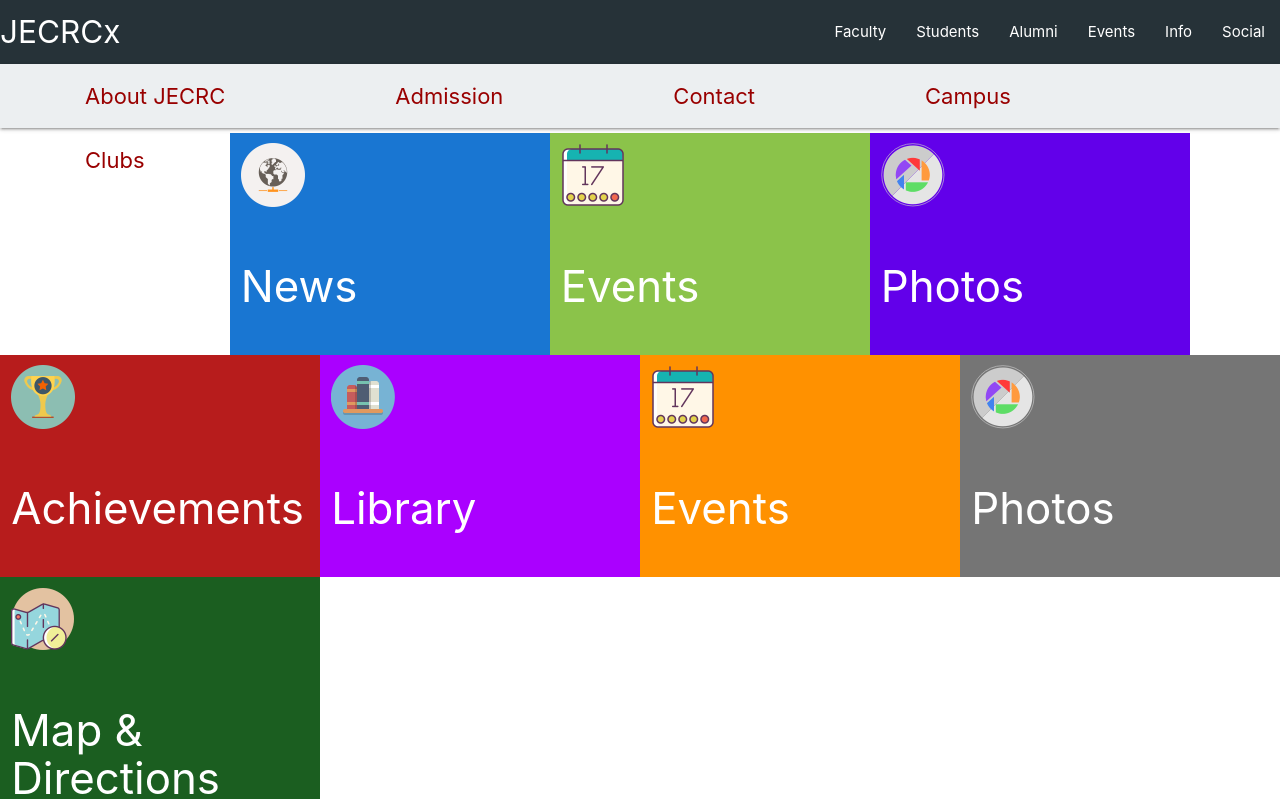
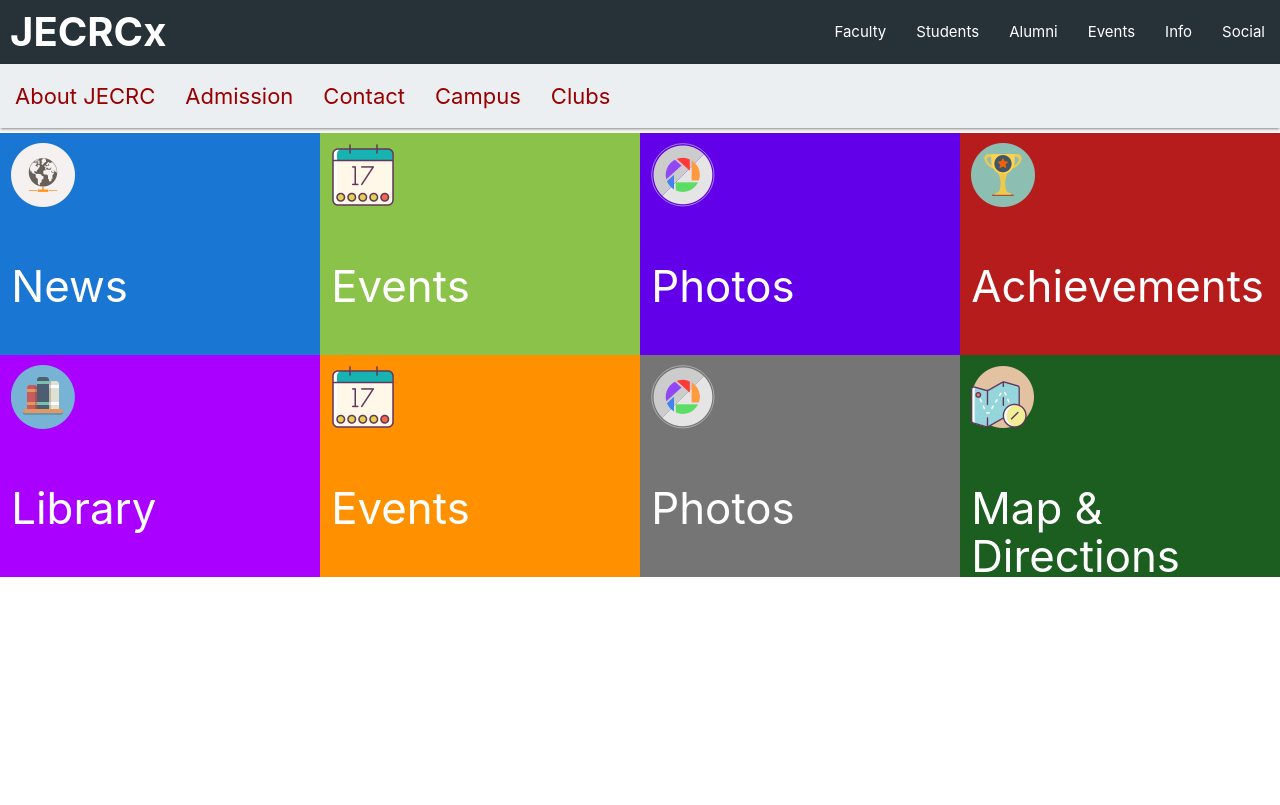
Before and after one commit to maddhruv/jecrcx.github.io, a plain HTML site: page index.html in a window 1280 px wide. Drawn offline with nearby package versions, Linux system fonts and the light colour scheme.

Commit message:
Home page layout fix

```diff
--- a/assets/css/main.css
+++ b/assets/css/main.css
@@ -12,12 +12,15 @@
 	height: 40px;
 	position: fixed;
 }
+.brand-text{
+	font-weight: bold;
+	font-size: 40px;
+	padding-left: 10px;
+}
 .mainNav a{
 	font-size: 22px;
 	color: #990000;
 	border-right: 1px solid #99000;
-	margin-left: 70px;
-	margin-right: 70px;
 }
 .mainNav a:hover{
 	background-color: #cfd8dc;
--- a/index.html
+++ b/index.html
@@ -9,8 +9,8 @@
 <body>
 <nav>
 	<div class="nav-wrapper blue-grey darken-4 z-depth-2">
-		<a href="index.html" class="brand-logo">JECRCx</a>
-		<ul id="nav-mobile" class="right hide-on-med-and-down">
+		<a href="index.html" class="brand-text">JECRCx</a>
+		<ul id="nav-mobile" class="right ">
 	        <li><a href="faculty/index.html">Faculty</a></li>
 	        <li><a href="students/index.html">Students</a></li>
 	        <li><a href="/index.html">Alumni</a></li>
```
